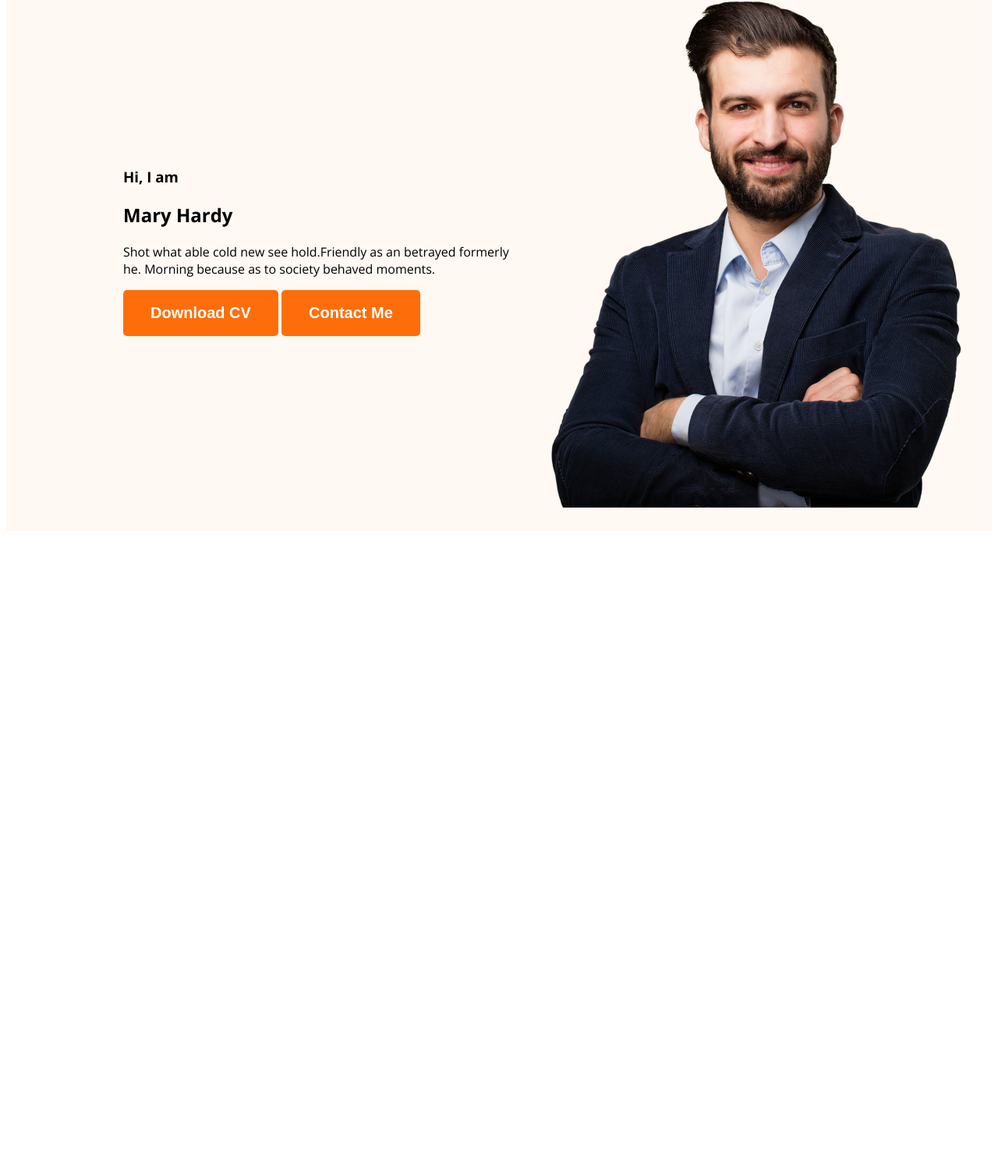
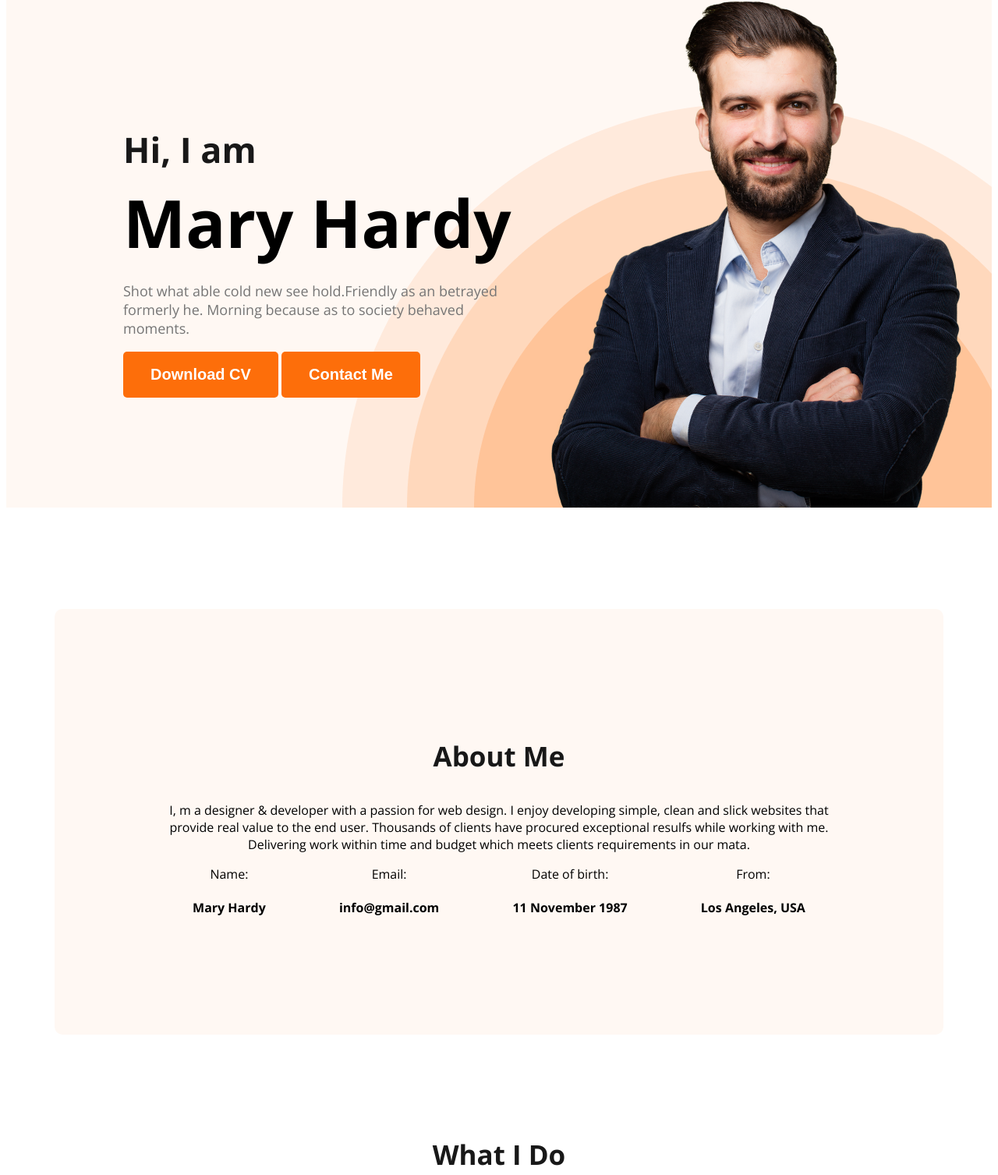
Before and after one commit to abdulkadir0089/We-Development-portfolio, a plain HTML site: page index.html in a window 1280 px wide. Shown: the part 214-1721 px from the top of the page at 78% size. Before the commit the page ends 903 px from the top, so only its background shows below. Drawn offline with nearby package versions, Linux system fonts and the light colour scheme.

Commit message:
About section added

```diff
--- a/index.html
+++ b/index.html
@@ -1,5 +1,6 @@
 <!DOCTYPE html>
 <html lang="en">
+
 <head>
     <meta charset="UTF-8">
     <meta name="viewport" content="width=device-width, initial-scale=1.0">
@@ -10,6 +11,7 @@
     <link rel="stylesheet" href="styles/Portfolio.css">
 
 </head>
+
 <body>
     <header class="header">
         <nav>
@@ -21,21 +23,78 @@
             </ul>
         </nav>
         <div class="banner">
-        <div>
-            <h3 class="banner-greeting">Hi, I  am</h3>
-            <h2 class="banner-title">Mary Hardy</h2>
-            <p>Shot what able cold new see hold.Friendly as an betrayed formerly he. Morning because as to society behaved moments.</p>
-            <button class="btn-primary">Download CV</button>
-            <button class="btn-primary">Contact Me</button>
+            <div class="banner-content">
+                <h3 class="banner-greeting">Hi, I am</h3>
+                <h2 class="banner-title">Mary Hardy</h2>
+                <p class="short-description">Shot what able cold new see hold.Friendly as an betrayed formerly he.
+                    Morning because as to society behaved moments.</p>
+                <button class="btn-primary">Download CV</button>
+                <button class="btn-primary">Contact Me</button>
+            </div>
+            <img class="profile-pic" src="images/hardy.png" alt="">
         </div>
-        <img class="profile-pic" src="images/hardy.png" alt="">
-    </div>
     </header>
     <Main>
+        <section class="about">
+            <h3 class="section-title">About Me</h3>
+            <p class="section-description">
+                I, m a designer & developer with a passion for web design. I enjoy developing simple, clean and slick
+                websites that provide real value to the end user. Thousands of clients have procured exceptional resulfs
+                while working with me. Delivering work within time and budget which meets clients requirements in our
+                mata.
+            </p>
+            <div class="about-info-container">
+                <div class="about-info">
+                    <info-description>Name:</info-description>
+                    <h4 class="info-title">Mary Hardy</h4>
+                </div>
+                <div class="about-info">
+                    <info-description>Email:</info-description>
+                    <h4 class="info-title">info@gmail.com</h4>
+                </div>
+                <div class="about-info">
+                    <info-description>Date of birth:</info-description>
+                    <h4 class="info-title">11 November 1987</h4>
+                </div>
+                <div class="about-info">
+                    <info-description>From:</info-description>
+                    <h4 class="info-title">Los Angeles, USA</h4>
+                </div>
+            </div>
+        </section>
 
+        <!-- What i do section -->
+
+        <section>
+            <h3 class="section-title">What I Do</h3>
+            <p id="What-i-do" class="section-description">
+                I have more than 10 years experience building software for clients all over the world. Below is a quick overview of my main technical skill sets and technologies i use. Want to find out more about my experience? Check out my online resume and project portfolio.
+            </p>
+            <div class="skill">
+                <img src="images/icons/js.png" alt="">
+                <h3 class="skill-title">Vanilla JavaScript</h3>
+                <p class="skill-description">List skill/technologies here. You can change the icon above to any of the 1500+ FontAwesome 5 free icons available. Aenean commodo ligula eget dolor.</p>
+            </div>
+            <div class="skill">
+                <img src="images/icons/react.png" alt="">
+                <h3 class="skill-title">React</h3>
+                <p class="skill-description">List skill/technologies here. You can change the icon above to any of the 1500+ FontAwesome 5 free icons available. Aenean commodo ligula eget dolor.</p>
+            </div>
+            <div class="skill">
+                <img src="images/icons/nodejs.png" alt="">
+                <h3 class="skill-title">Node.js</h3>
+                <p class="skill-description">List skill/technologies here. You can change the icon above to any of the 1500+ FontAwesome 5 free icons available. Aenean commodo ligula eget dolor.</p>
+            </div>
+            <div class="skill">
+                <img src="images/icons/mongo.png" alt="">
+                <h3 class="skill-title">MongoDB</h3>
+                <p class="skill-description">List skill/technologies here. You can change the icon above to any of the 1500+ FontAwesome 5 free icons available. Aenean commodo ligula eget dolor.</p>
+            </div>
+        </section>
     </Main>
     <footer>
 
     </footer>
 </body>
+
 </html>
--- a/styles/Portfolio.css
+++ b/styles/Portfolio.css
@@ -16,6 +16,19 @@ body {
     font-style: normal;
     font-weight: 700;
     padding: 18px 35px;
+}
+
+.section-title {
+    color: #181818;
+    text-align: center;
+    font-size: 35px;
+    font-weight: 700;
+}
+
+.short-description {
+    color: #757575;
+    font-size: 18px;
+    font-weight: 400;
 }
 
 /* nav related style */
@@ -50,17 +63,68 @@ nav a {
 /* header related style */
 .header {
     background-color: #FFF8F3;
-    ;
-    background-image: ("");
+    background-image: url('../images/header_bg.png');
+    background-repeat: no-repeat;
+    background-position: bottom right;
 }
 
 .banner {
-    padding: 30px 30px 30px 150px;
+    padding: 30px 30px 0px 150px;
     display: flex;
     align-items: center;
+    justify-content: space-between;
+}
+
+.banner-content {
+    max-width: 500px;
 }
 
 .banner .profile-pic {
     width: 584px;
     height: 676px;
 }
+
+.banner-greeting {
+    font-size: 45px;
+    font-weight: 600;
+    margin-bottom: 0px;
+    color: #181818;
+}
+
+.banner-title {
+    font-size: 85px;
+    font-weight: 700;
+    margin-top: 5px;
+    margin-bottom: 0px;
+}
+
+.short-description {
+    color: #757575;
+    font-size: 18px;
+    font-weight: 400;
+}
+
+/* main section style */
+main{
+    max-width: 1140px;
+    margin: 0px auto;
+    text-align: center;
+}
+/* about section style */
+.about {
+    padding: 130px;
+    border-radius: 10px;
+    background: #FFF8F3;
+    margin: 130px 0px;
+}
+.about-info-container{
+    display: flex;
+    justify-content: space-around;
+}
+.about-info{
+    text-align: center;
+}
+#What-i-do{
+    padding: 30px 150px;
+
+}
```
